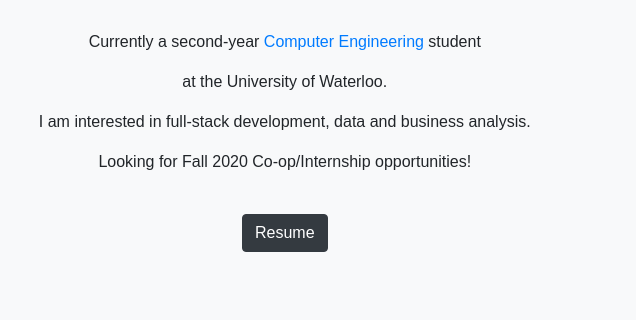
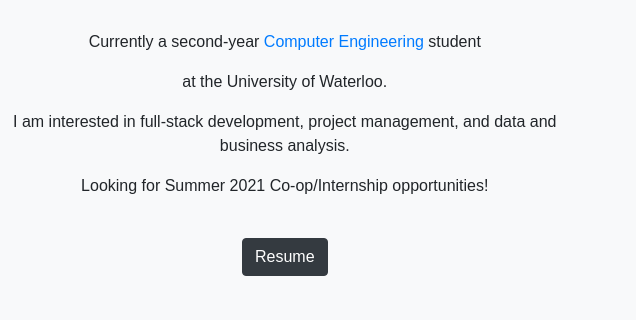
Before and after one commit to aditilohtia/aditilohtia.github.io, a plain HTML site: page index.html in a window 1280 px wide. Shown: the part 259-579 px from the top of the page, 644-1280 px from the left. Drawn offline with nearby package versions, Linux system fonts and the light colour scheme; a web font is replaced by a local one.

Commit message:
Update index.html

```diff
--- a/index.html
+++ b/index.html
@@ -48,8 +48,8 @@
                 <br>
                 <p class="introtext">Currently a second-year <a href="https://uwaterloo.ca/electrical-computer-engineering/">Computer Engineering</a> student</p>
                 <p class="introtext">at the University of Waterloo.</p>
-                <p class="introtext">I am interested in full-stack development, data and business analysis.</p>
-                <p class="introtext">Looking for Fall 2020 Co-op/Internship opportunities!</p>
+                <p class="introtext">I am interested in full-stack development, project management, and data and business analysis.</p>
+                <p class="introtext">Looking for Summer 2021 Co-op/Internship opportunities!</p>
                 <br>
                 <a href="Resume_AditiLohtia.pdf" target="_blank"><button type="button" class="btn btn-dark">Resume</button></a>
             </div>
```
